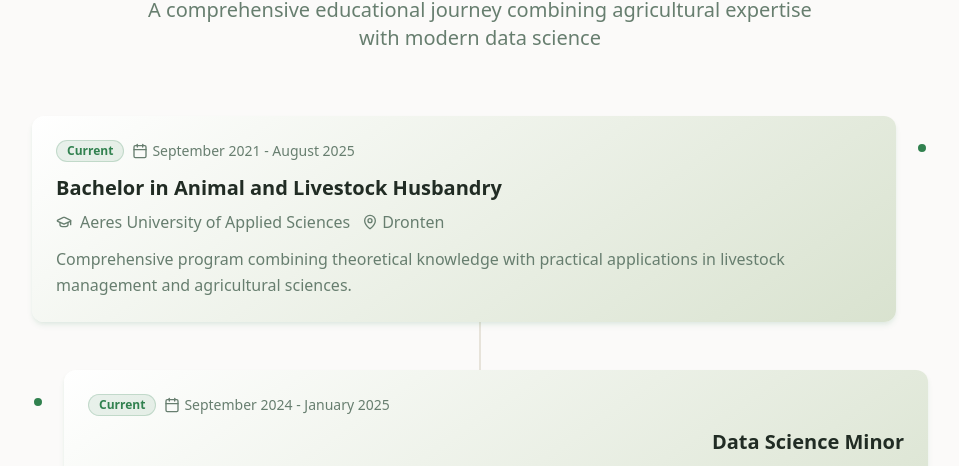
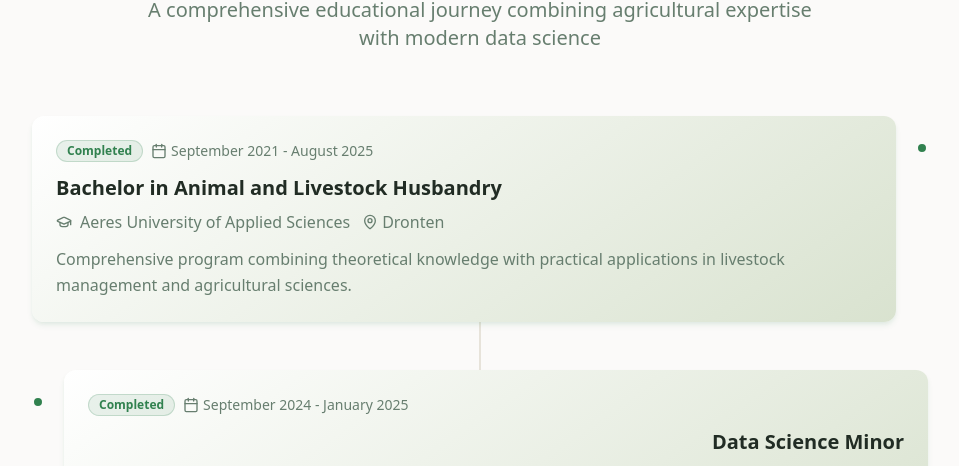
Before and after one commit to Fox-ler/website-vh-fox, a React (Vite) app: page / in a window 1280 px wide. Shown: the part 1748-2214 px from the top of the page, without its empty margins (160-1119 px from the left). Built offline with nearby package versions, Linux system fonts and the light colour scheme; the HTML template or start-up script is replaced by a standard one.

Commit message:
Add completed education details

```diff
--- a/src/contexts/LanguageContext.tsx
+++ b/src/contexts/LanguageContext.tsx
@@ -58,7 +58,7 @@ const translations = {
         institution: "Aeres University of Applied Sciences",
         location: "Dronten",
         period: "September 2021 - August 2025",
-        status: "Current",
+        status: "Completed",
         description: "Comprehensive program combining theoretical knowledge with practical applications in livestock management and agricultural sciences."
       },
       {
@@ -66,7 +66,7 @@ const translations = {
         institution: "Utrecht University",
         location: "Utrecht",
         period: "September 2024 - January 2025",
-        status: "Current",
+        status: "Completed",
         description: "Specialized minor focusing on machine learning, statistical analysis, and data visualization techniques applied to real-world problems."
       },
       {
@@ -430,7 +430,7 @@ const translations = {
         institution: "Aeres Hogeschool",
         location: "Dronten",
         period: "September 2021 - Augustus 2025",
-        status: "Current",
+        status: "Completed",
         description: "Uitgebreid programma dat theoretische kennis combineert met praktische toepassingen in veehouderijmanagement en agrarische wetenschappen."
       },
       {
@@ -438,7 +438,7 @@ const translations = {
         institution: "Universiteit Utrecht",
         location: "Utrecht",
         period: "September 2024 - Januari 2025",
-        status: "Current",
+        status: "Completed",
         description: "Gespecialiseerde minor gericht op machine learning, statistische analyse en datavisualisatietechnieken toegepast op praktijkproblemen."
       },
       {
```
